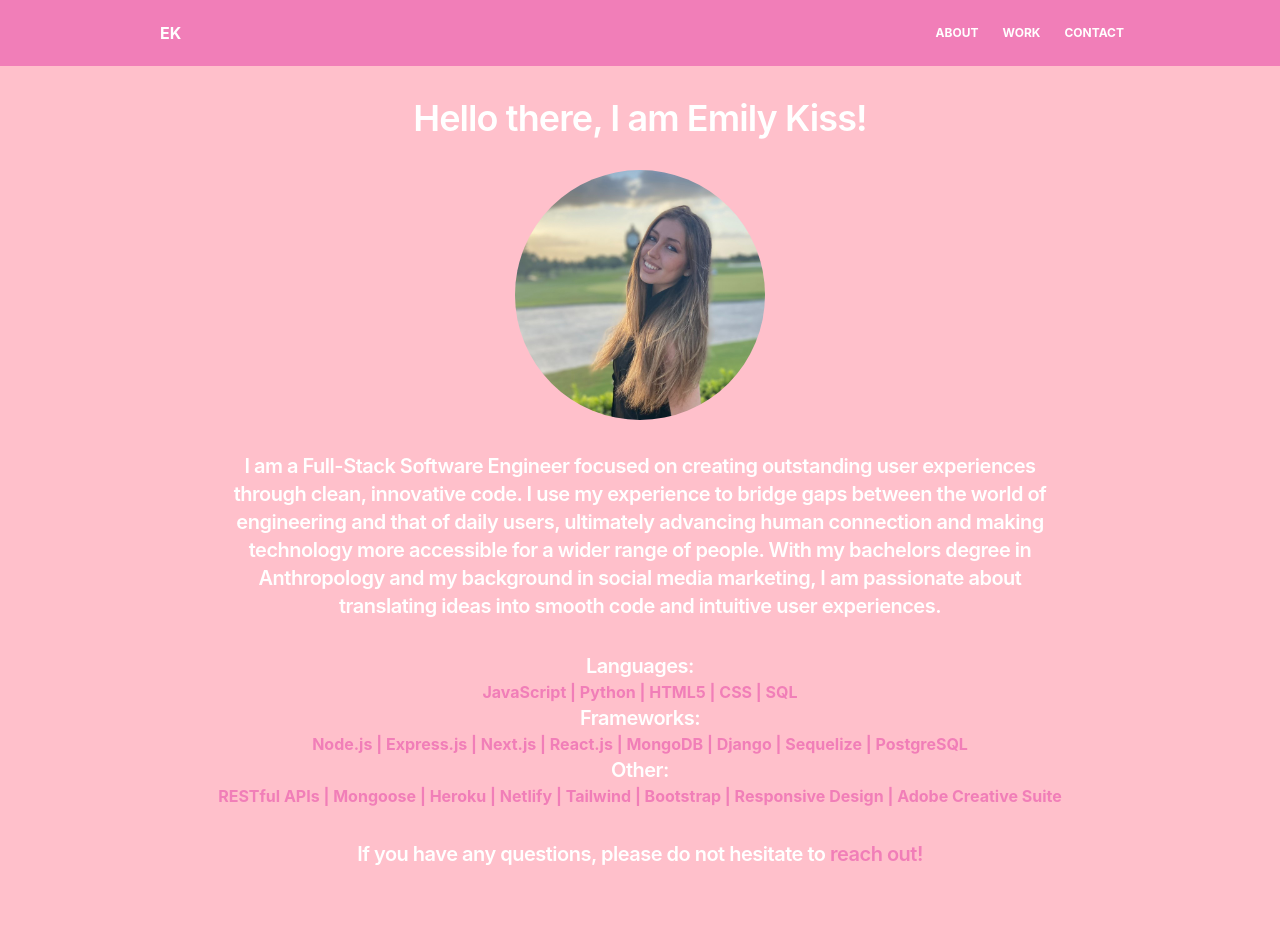
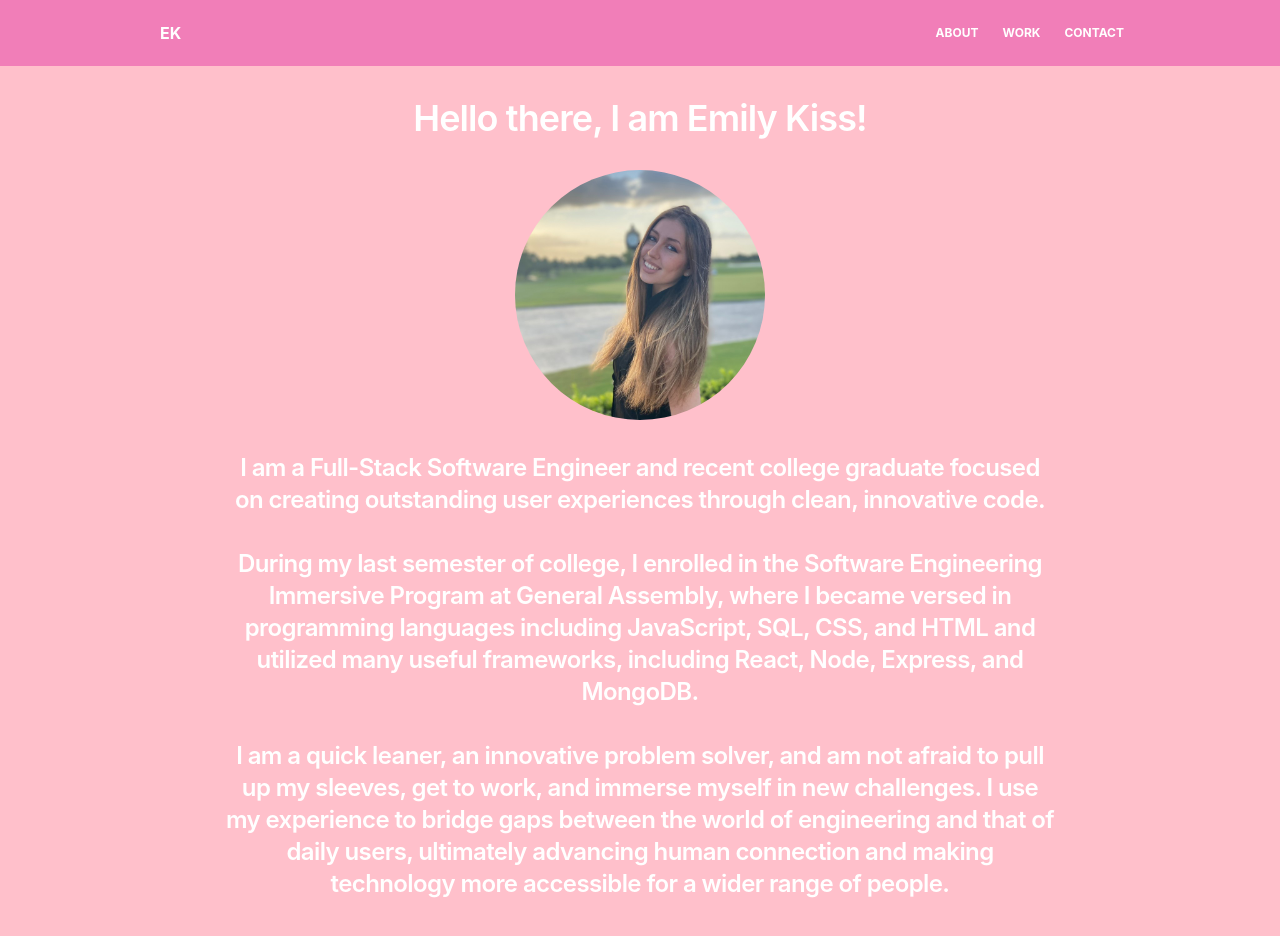
Before and after one commit to emilykiss/Emily-Kiss-Portfolio, a Next.js app: page / in a window 1280 px wide. Shown: the top 936 px of the page. Before the commit the page ends 908 px from the top, so only its background shows below. Built offline with nearby package versions, Linux system fonts and the light colour scheme.

Commit message:
bio on about page

```diff
--- a/pages/contact.jsx
+++ b/pages/contact.jsx
@@ -3,7 +3,7 @@ import Image from "next/image"
 export default function Contact() {
   return (
     <div>
-      <h1 className="mt-8 text-center text-3xl font-semibold text-pink-400">
+      <h1 className="mt-8 text-center text-3xl font-semibold text-white">
         Interested in learning more about me?
       </h1>
       <div className="flex flex-row justify-around m-10">
@@ -71,8 +71,8 @@ export default function Contact() {
           </a>
         </p>
       </div>
-      <h1 className="mt-8 text-center text-3xl font-semibold text-pink-400">
-        Do not hesitate to reach out!
+      <h1 className="mt-8 text-center text-3xl font-semibold text-white">
+
       </h1>
     </div>
   )
--- a/pages/index.js
+++ b/pages/index.js
@@ -23,17 +23,27 @@ export default function Home() {
             className="rounded-full"
           />
         </span>
-        <h2 className="text-center font-semibold tracking-tight text-white text-xl sm:mx-24 md:mx-48">
-          I am a Full-Stack Software Engineer focused on creating outstanding
-          user experiences through clean, innovative code. I use my experience
-          to bridge gaps between the world of engineering and that of daily
-          users, ultimately advancing human connection and making technology
-          more accessible for a wider range of people. With my bachelors degree
-          in Anthropology and my background in social media marketing, I am
-          passionate about translating ideas into smooth code and intuitive user
-          experiences.
+        <h2 className="text-center font-semibold tracking-tight text-white text-2xl m-8 sm:mx-24 md:mx-48">
+          I am a Full-Stack Software Engineer and recent college graduate
+          focused on creating outstanding user experiences through clean,
+          innovative code.
         </h2>
-
+        <h2 className="text-center font-semibold tracking-tight text-white text-2xl m-8 sm:mx-24 md:mx-48">
+          During my last semester of college, I enrolled in the
+          Software Engineering Immersive Program at General Assembly, where I became versed in
+          programming languages including JavaScript, SQL, CSS, and HTML and
+          utilized many useful frameworks, including React, Node, Express, and
+          MongoDB.
+        </h2>
+        <h2 className="text-center font-semibold tracking-tight text-white text-2xl m-8 sm:mx-24 md:mx-48">
+          I am a quick leaner, an innovative problem solver, and am not afraid
+          to pull up my sleeves, get to work, and immerse myself in new
+          challenges. I use my experience to bridge gaps between the world of
+          engineering and that of daily users, ultimately advancing human
+          connection and making technology more accessible for a wider range of
+          people.
+        </h2>
+        <h2 className="text-center font-semibold tracking-tight text-white text-xl sm:mx-24 md:mx-48"></h2>
         <div className="">
           <h5 className="text-center font-semibold tracking-tight text-white mt-8 text-xl sm:mx-24 md:mx-48">
             Languages:{" "}
```
